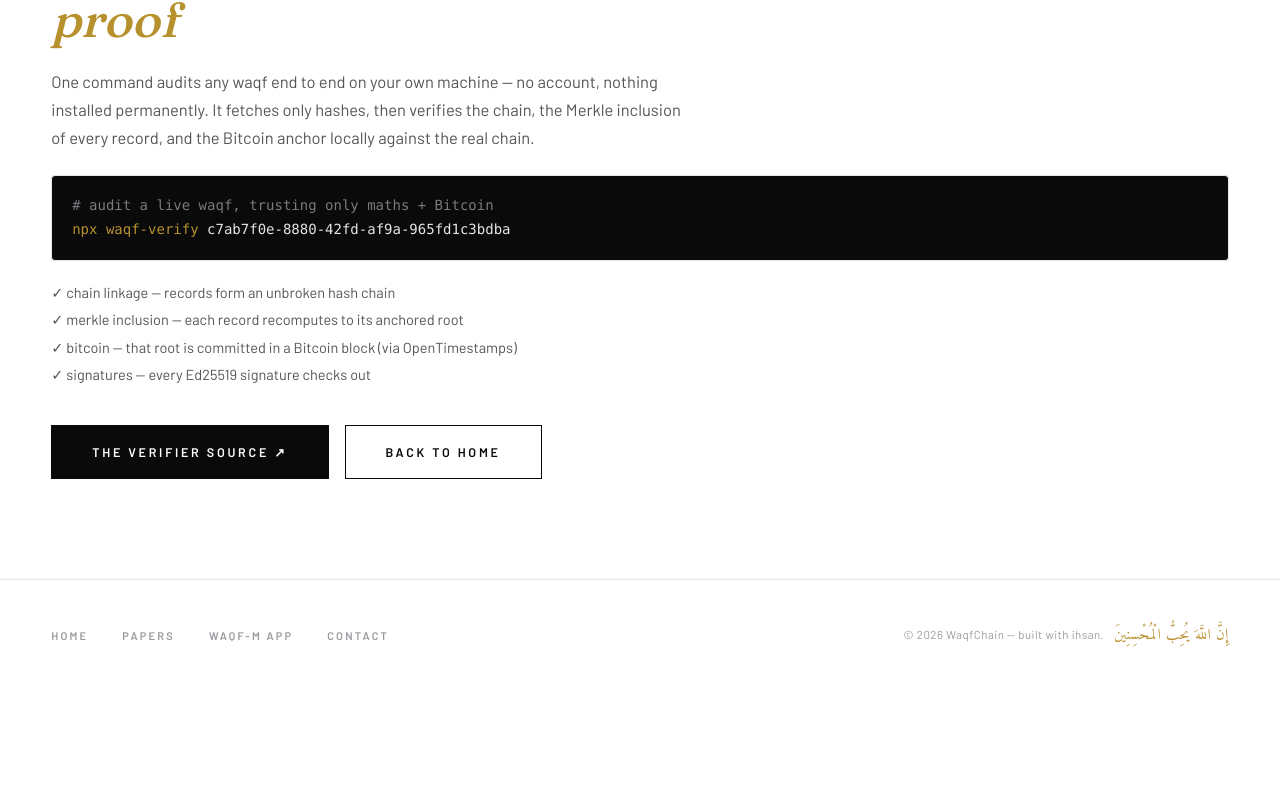
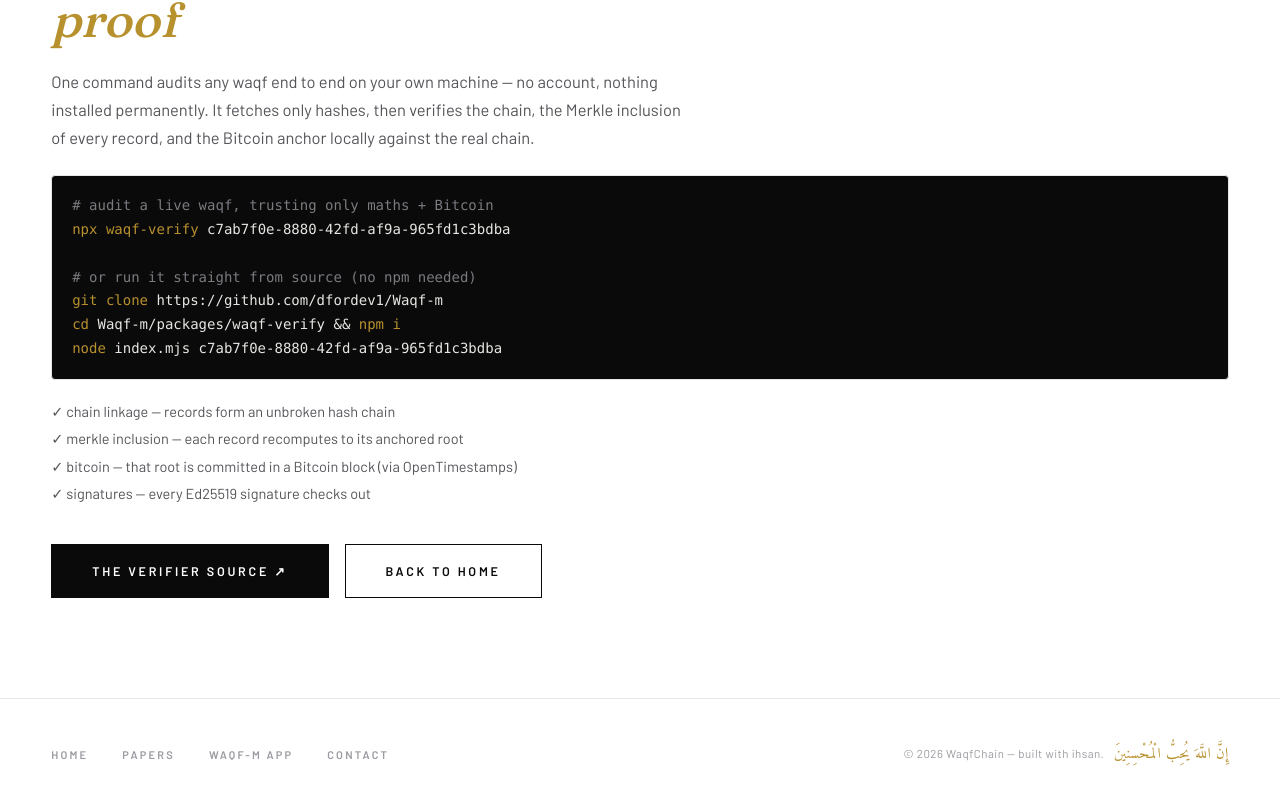
Before and after one commit to dfordev1/waqfchain, a Next.js app: page /papers in a window 1280 px wide. Shown: the part 6935-7738 px from the top of the page. Before the commit the page ends 7627 px from the top, so only its background shows below. Built offline with nearby package versions, Linux system fonts and the light colour scheme.

Commit message:
Papers page: add run-from-source fallback under npx command

```diff
--- a/app/papers/page.jsx
+++ b/app/papers/page.jsx
@@ -383,6 +383,10 @@ export default function Papers() {
             >
               <span style={{ color: "#7a7a80" }}># audit a live waqf, trusting only maths + Bitcoin{"\n"}</span>
               <span style={{ color: "var(--gold)" }}>npx waqf-verify</span> c7ab7f0e-8880-42fd-af9a-965fd1c3bdba
+              <span style={{ color: "#7a7a80" }}>{"\n\n"}# or run it straight from source (no npm needed){"\n"}</span>
+              <span style={{ color: "var(--gold)" }}>git clone</span> https://github.com/dfordev1/Waqf-m{"\n"}
+              <span style={{ color: "var(--gold)" }}>cd</span> Waqf-m/packages/waqf-verify && <span style={{ color: "var(--gold)" }}>npm i</span>{"\n"}
+              <span style={{ color: "var(--gold)" }}>node</span> index.mjs c7ab7f0e-8880-42fd-af9a-965fd1c3bdba
             </pre>
             <div style={{ marginTop: 18, color: "var(--gray)", fontSize: 14.5, lineHeight: 1.9 }}>
               <div>✓ chain linkage — records form an unbroken hash chain</div>
```
